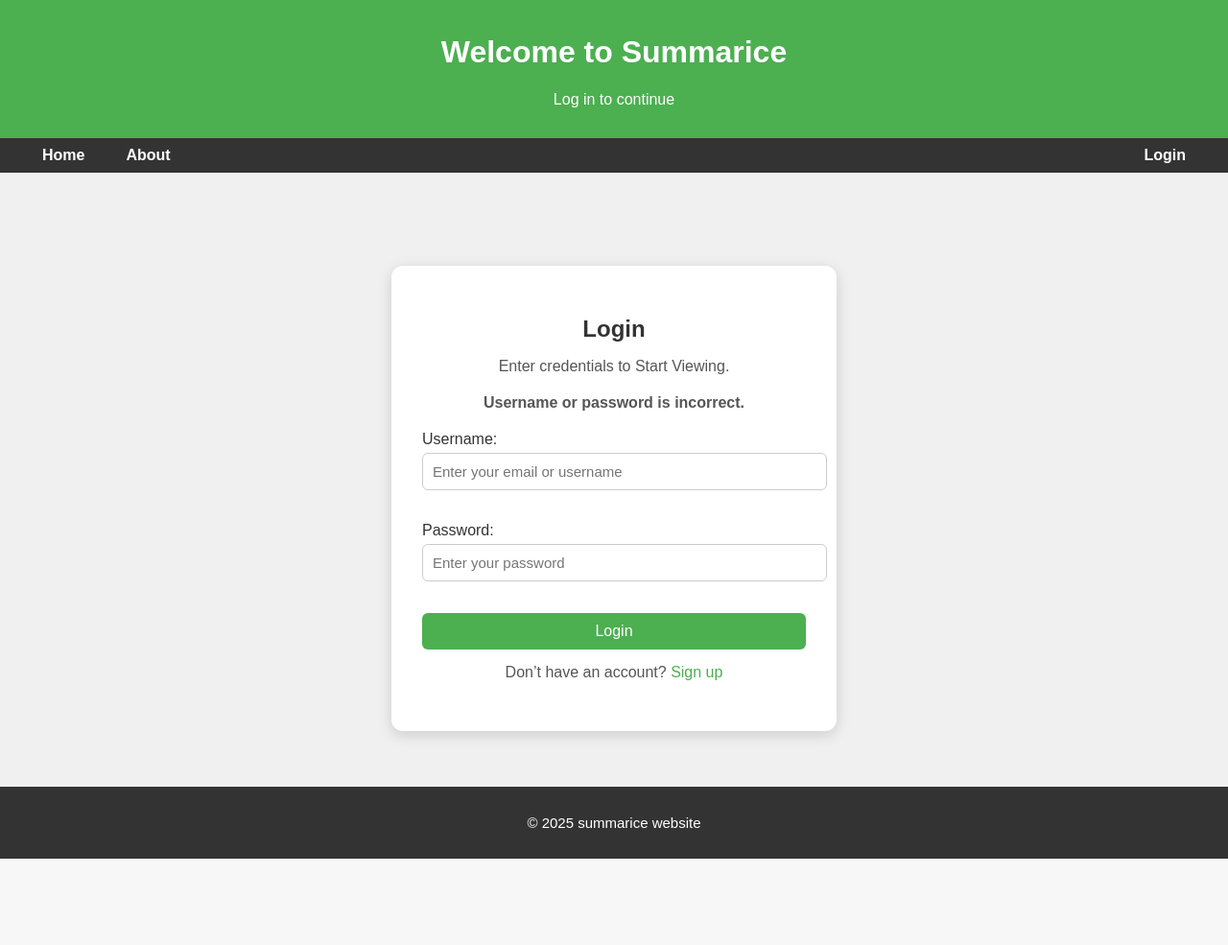
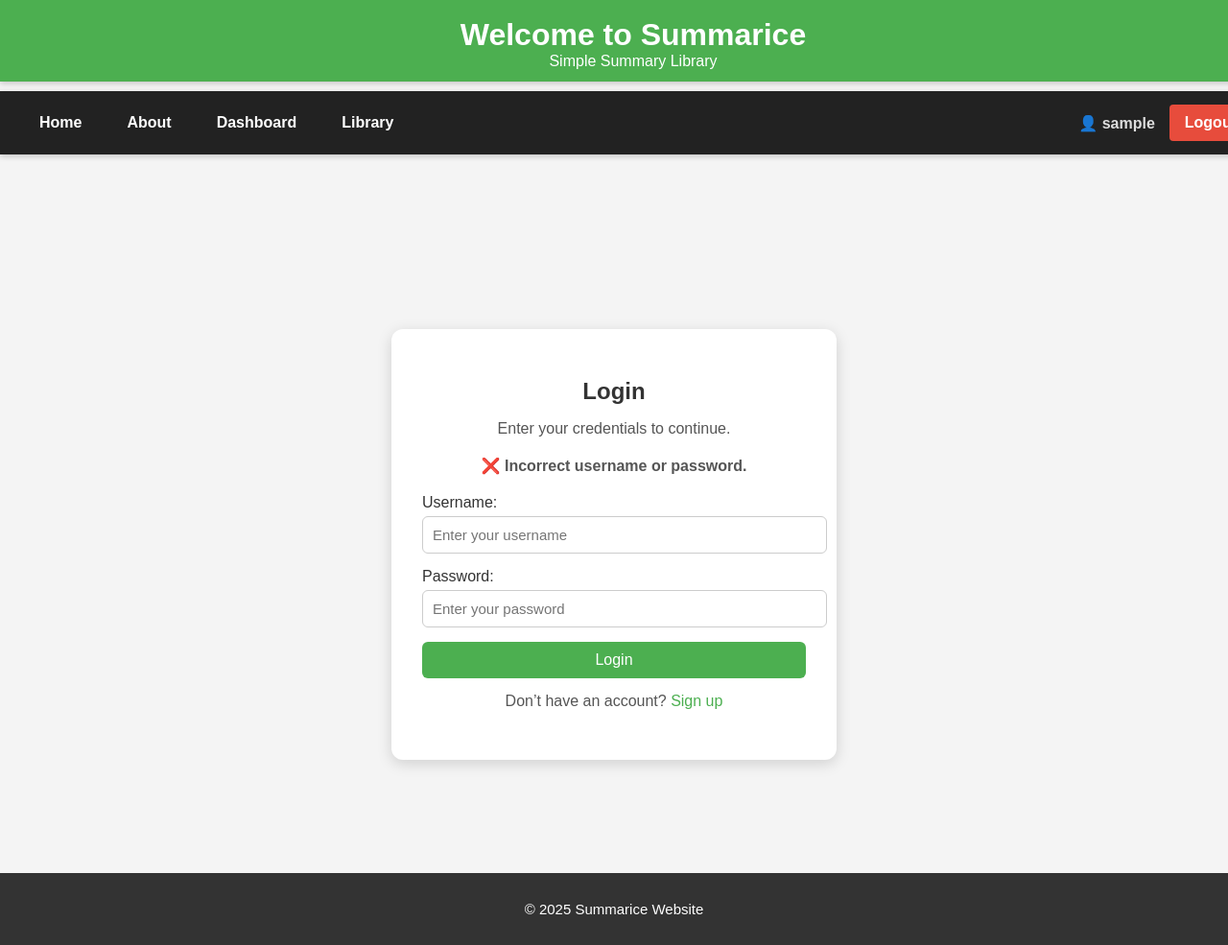
Before and after one commit to GHav1/summarice, a PHP site: page /loginpage.php?error=1 in a window 1280 px wide. Shown: the whole page at 96% size. Before the commit the page ends 895 px from the top, so only its background shows below. Run offline with PHP 8.4, Linux system fonts and the light colour scheme; the visitor is signed in with stand-in values (Sample User, id 1).

Commit message:
Update loginpage.php

```diff
--- a/summarice/loginpage.php
+++ b/summarice/loginpage.php
@@ -1,3 +1,6 @@
+<?php
+session_start();
+?>
 <!DOCTYPE html>
 <html lang="en">
 <head>
@@ -5,56 +8,28 @@
     <meta name="viewport" content="width=device-width, initial-scale=1.0">
     <title>Summarice - Login</title>
     <link rel="stylesheet" href="styles.css">
-    <style>
-        .error-message {
-            color: red;
-            text-align: center;
-            font-weight: bold;
-            margin-bottom: 10px;
-        }
-    </style>
 </head>
 <body>
 
-    <header>
-        <h1>Welcome to Summarice</h1>
-        <p>Log in to continue</p>
-    </header>
+<?php include 'header.php'; ?>
 
-<nav class="navbar">
-  <div class="nav-left">
-      <a href="index.php">Home</a>
-      <a href="about.php">About</a>
-      <?php if (isset($_SESSION['username']) && $_SESSION['username'] === 'admin'): ?>
-          <a href="admin_dashboard.php">Admin Dashboard</a>
-      <?php endif; ?>
-  </div>
-
-  <div class="nav-right">
-      <?php if (isset($_SESSION['username'])): ?>
-          <span class="username">👤 <?php echo htmlspecialchars($_SESSION['username']); ?></span>
-          <a href="logout.php" class="logout-btn">Logout</a>
-      <?php else: ?>
-          <a href="loginpage.php">Login</a>
-      <?php endif; ?>
-  </div>
-</nav>
-
-    <main>
+<main class="login-page">
     <section class="login-section">
         <h2>Login</h2>
-            <p>Enter credentials to Start Viewing.</p>
+        <p>Enter your credentials to continue.</p>
 
         <?php if (isset($_GET['error']) && $_GET['error'] === '1'): ?>
-                <p class="error-message">Username or password is incorrect.</p>
+            <p class="error-message">❌ Incorrect username or password.</p>
+        <?php elseif (isset($_GET['success']) && $_GET['success'] === '1'): ?>
+            <p class="success-message">✅ Account created successfully. You can now log in!</p>
         <?php endif; ?>
 
         <form action="login.php" method="post" class="login-form">
-                <label for="email">Username:</label><br>
-                <input type="text" id="email" name="email" placeholder="Enter your email or username" required><br><br>
+            <label for="email">Username:</label>
+            <input type="text" id="email" name="email" placeholder="Enter your username" required>
 
-                <label for="password">Password:</label><br>
-                <input type="password" id="password" name="password" placeholder="Enter your password" required><br><br>
+            <label for="password">Password:</label>
+            <input type="password" id="password" name="password" placeholder="Enter your password" required>
 
             <button type="submit">Login</button>
 
@@ -66,7 +41,7 @@
 </main>
 
 <footer>
-        <p>&copy; 2025 summarice website</p>
+    <p>&copy; 2025 Summarice Website</p>
 </footer>
 
 </body>
```
Lines whose indentation alone changed are shown as unchanged.
